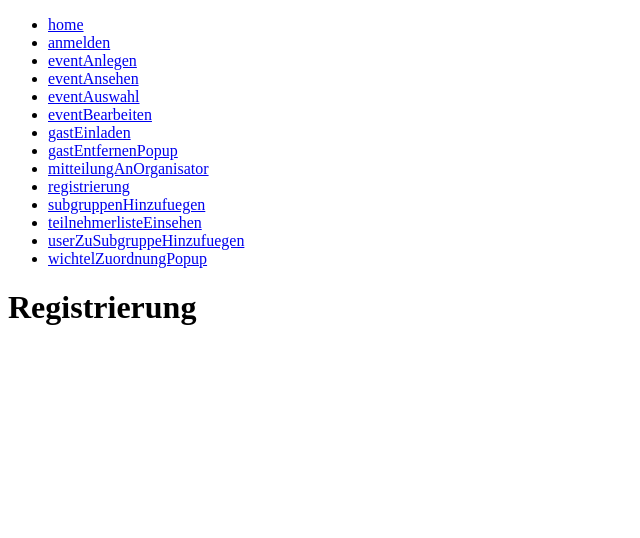
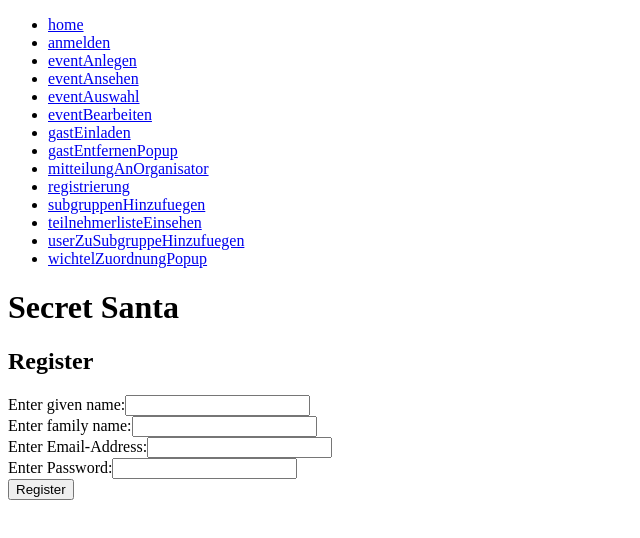
Before and after one commit to pgs3238/WichtelApp2, a React (Create React App) app in the folder src/main/frontend/: page /registrierung in a window 1280 px wide. Shown: the top 538 px of the page, without its empty margins (0-640 px from the left). Built offline with nearby package versions, Linux system fonts and the light colour scheme.

Commit message:
Registrierung Face soweit fertig....

```diff
--- a/src/main/frontend/src/pages/Anmelden.jsx
+++ b/src/main/frontend/src/pages/Anmelden.jsx
@@ -26,6 +26,7 @@ function Layout() {
             <label>Enter Email-Address:
                 <input
                     type="text"
+                    id="email"
                     name="email"
                     value={inputs.email || ""}
                     onChange={handleChange}
@@ -35,14 +36,15 @@ function Layout() {
             <label>Enter Password:
                 <input
                     type="password"
-                    name="password"
+                    id="passwort"
+                    name="passwort"
                     value={inputs.password || ""}
                     onChange={handleChange}
                 />
             </label>
             <br/>
             <input type="submit" id="anmelden" value="Login"/>
-            <input type="submit" id="adduser" value="Register"/>
+            <input type="submit" id="chgpgadduser" value="Register"/>
         </form>
 
     )
--- a/src/main/frontend/src/pages/Registrierung.jsx
+++ b/src/main/frontend/src/pages/Registrierung.jsx
@@ -1,9 +1,65 @@
 
-import React from 'react';
+import React, {useState} from 'react';
 
 function Layout() {
+    const [inputs, setInputs] = useState({});
+
+    const handleChange = (event) => {
+        const name = event.target.name;
+        const value = event.target.value;
+        setInputs(values => ({...values, [name]: value}))
+    }
+
+    const handleSubmit = (event) => {
+        event.preventDefault();
+        alert(inputs);
+    }
     return (
-        <h1>Registrierung</h1>
+        <form onSubmit={handleSubmit}>
+            <h1>Secret Santa</h1>
+            <h2>Register</h2>
+            <label>Enter given name:
+                <input
+                    type="text"
+                    id="vname"
+                    name="vorname"
+                    value={inputs.name || ""}
+                    onChange={handleChange}
+                />
+            </label>
+            <br/>
+            <label>Enter family name:
+                <input
+                    type="text"
+                    id="nname"
+                    name="nachname"
+                    value={inputs.name || ""}
+                    onChange={handleChange}
+                />
+            </label>
+            <br/>
+            <label>Enter Email-Address:
+                <input
+                    type="text"
+                    id="email"
+                    name="email"
+                    value={inputs.email || ""}
+                    onChange={handleChange}
+                />
+            </label>
+            <br/>
+            <label>Enter Password:
+                <input
+                    type="password"
+                    id="passwort"
+                    name="passwort"
+                    value={inputs.password || ""}
+                    onChange={handleChange}
+                />
+            </label>
+            <br/>
+            <input type="submit" id="adduser" value="Register"/>
+        </form>
     );
 }
 
```
